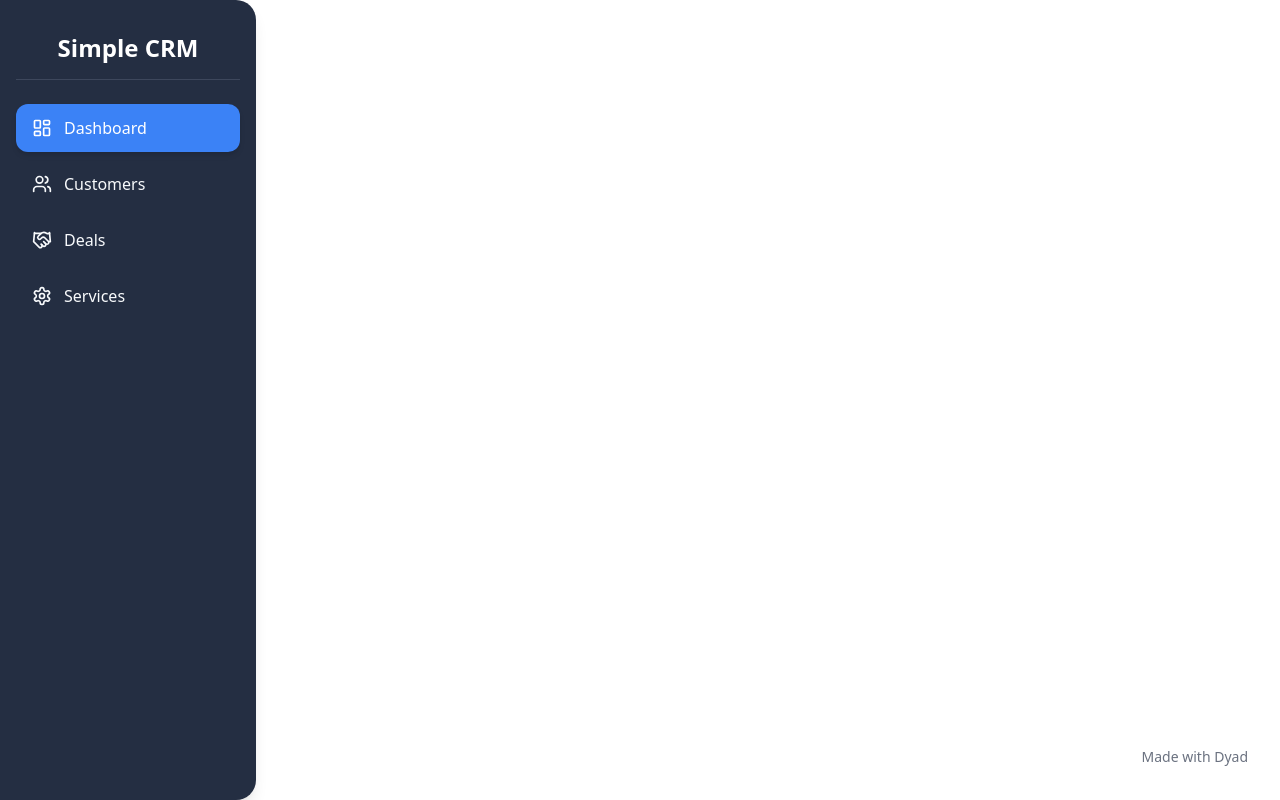
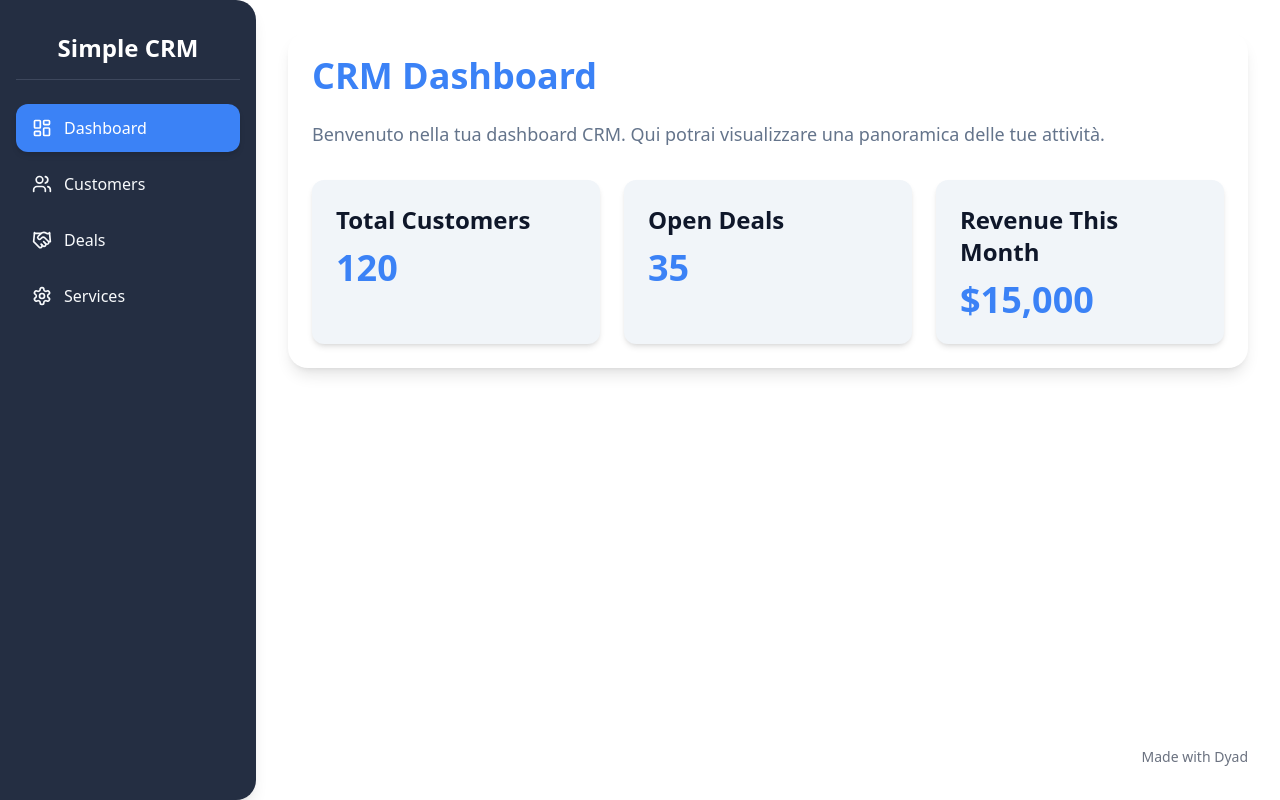
Before and after one commit to Giorgio-g97/crm-photo, a React (Vite) app: page /dashboard in a window 1280 px wide. Built offline with nearby package versions, Linux system fonts and the light colour scheme.

Commit message:
[dyad] Risolto il problema della visualizzazione delle pagine nel Layout - wrote 1 file(s)

```diff
--- a/src/components/Layout.tsx
+++ b/src/components/Layout.tsx
@@ -3,13 +3,14 @@
 import React from "react";
 import Sidebar from "./Sidebar";
 import { MadeWithDyad } from "./made-with-dyad";
+import { Outlet } from "react-router-dom";
 
-const Layout = ({ children }: { children: React.ReactNode }) => {
+const Layout = () => {
   return (
     <div className="flex min-h-screen bg-background">
       <Sidebar />
       <main className="flex-1 ml-64 p-8">
-        {children}
+        <Outlet />
       </main>
       <div className="fixed bottom-0 right-0 p-4">
         <MadeWithDyad />
```
